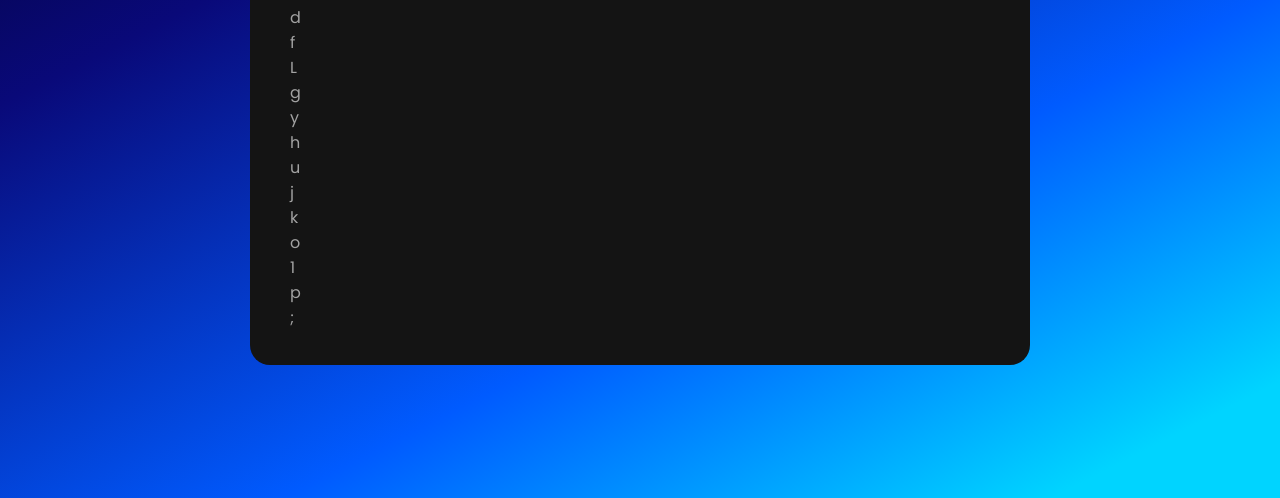
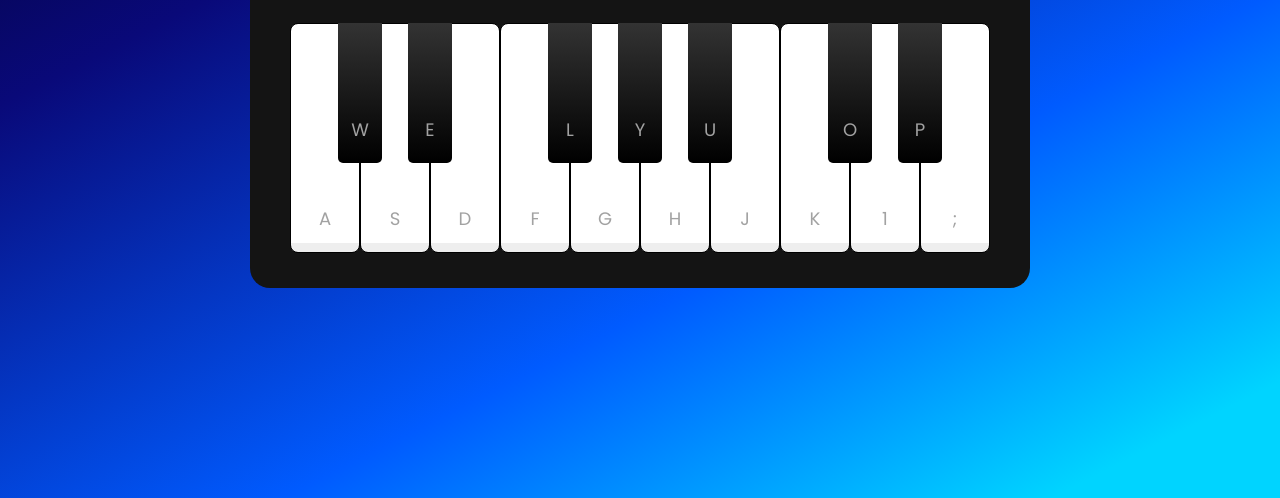
Before and after one commit to SamuelMilla/Piano-Project, a plain HTML site: page index.html in a window 1280 px wide. Shown: the part 302-800 px from the top of the page. Drawn offline with Linux system fonts and the light colour scheme.

Commit message:
Css to HTML finished

```diff
--- a/index.html
+++ b/index.html
@@ -15,26 +15,26 @@
                 <span>Volume</span> <input type="range">
             </div>
             <div class="column keys-checkbox">
-                <span>Show Keys</span> <input type="checkbox">
+                <span>Show Keys</span> <input type="checkbox" checked>
             </div>
         </header>
         <ul class="piano-keys">
-            <li class="key white"><span>a</span></li>
-            <li class="key black"><span>w</span></li>
-            <li class="key white"><span>s</span></li>
-            <li class="key black"><span>e</span></li>
-            <li class="key white"><span>d</span></li>
-            <li class="key white"><span>f</span></li>
+            <li class="key white"><span>A</span></li>
+            <li class="key black"><span>W</span></li>
+            <li class="key white"><span>S</span></li>
+            <li class="key black"><span>E</span></li>
+            <li class="key white"><span>D</span></li>
+            <li class="key white"><span>F</span></li>
             <li class="key black"><span>L</span></li>
-            <li class="key white"><span>g</span></li>
-            <li class="key black"><span>y</span></li>
-            <li class="key white"><span>h</span></li>
-            <li class="key black"><span>u</span></li>
-            <li class="key white"><span>j</span></li>
-            <li class="key white"><span>k</span></li>
-            <li class="key black"><span>o</span></li>
+            <li class="key white"><span>G</span></li>
+            <li class="key black"><span>Y</span></li>
+            <li class="key white"><span>H</span></li>
+            <li class="key black"><span>U</span></li>
+            <li class="key white"><span>J</span></li>
+            <li class="key white"><span>K</span></li>
+            <li class="key black"><span>O</span></li>
             <li class="key white"><span>1</span></li>
-            <li class="key black"><span>p</span></li>
+            <li class="key black"><span>P</span></li>
             <li class="key white"><span>;</span></li>
         </ul>
      </div>
--- a/style.css
+++ b/style.css
@@ -78,7 +78,51 @@ header .column span {
     background: #fff;
 }
 
+.piano-keys {
+    display: flex;
+    margin-top: 40px;
+}
+
 .piano-keys .key {
+    cursor: pointer;
+    user-select: none;
     list-style: none;
+    position: relative;
+    text-transform: uppercarse;
     color: #a2a2a2;
 }
+
+.piano-keys .black {
+    width: 44px;
+    height: 140px;
+    z-index: 2;
+    margin: 0 -22px 0 -22px;
+    border-radius: 0 0 5px 5px;
+    background: linear-gradient(#333, #000);
+}
+
+.piano-keys .black:active {
+    box-shadow: inset -5px 5px 20px rgba(255,255,255,0.2);
+    background: linear-gradient(to bottom, #000, #434343);
+}
+
+.piano-keys .white {
+    width: 70px;
+    height: 230px;
+    border-radius: 8px;
+    border: 1px solid #000;
+    background: linear-gradient(#fff 96%, #eee 4%);
+}
+
+.piano-keys .white:active {
+    box-shadow: inset -5px 5px 20px rgba(0,0,0,0.2);
+    background: linear-gradient(to bottom, #fff 0%, #eee 100%);
+}
+
+ .piano-keys span {
+    position: absolute;
+    bottom: 20px;
+    width: 100%;
+    text-align: center;
+    font-size: 1.13rem;
+ }
```
